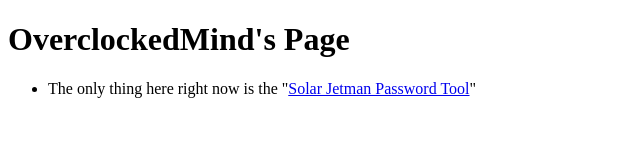
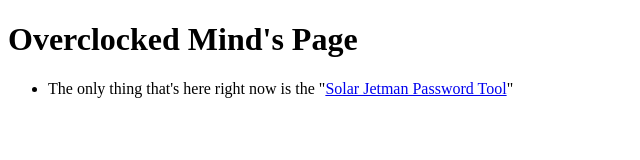
Before and after one commit to overclockedmind/overclockedmind.github.io, a plain HTML site: page index.html in a window 1280 px wide. Shown: the whole page, without its empty margins (0-640 px from the left). Drawn offline with Linux system fonts and the light colour scheme.

Commit message:
Update index.html

```diff
--- a/index.html
+++ b/index.html
@@ -4,9 +4,9 @@
 <title>OverclockedMind's Page</title>
 </head>
 <body>
-<h1>OverclockedMind's Page</h1>
+<h1>Overclocked Mind's Page</h1>
 <ul>
-<li>The only thing here right now is the "<a href="https://overclockedmind.github.io/solar-jetman/index.html">Solar Jetman Password Tool</a>"</li>
+<li>The only thing that's here right now is the "<a href="https://overclockedmind.github.io/solar-jetman/index.html">Solar Jetman Password Tool</a>"</li>
 </ul>
 </body>
 </html>
```
